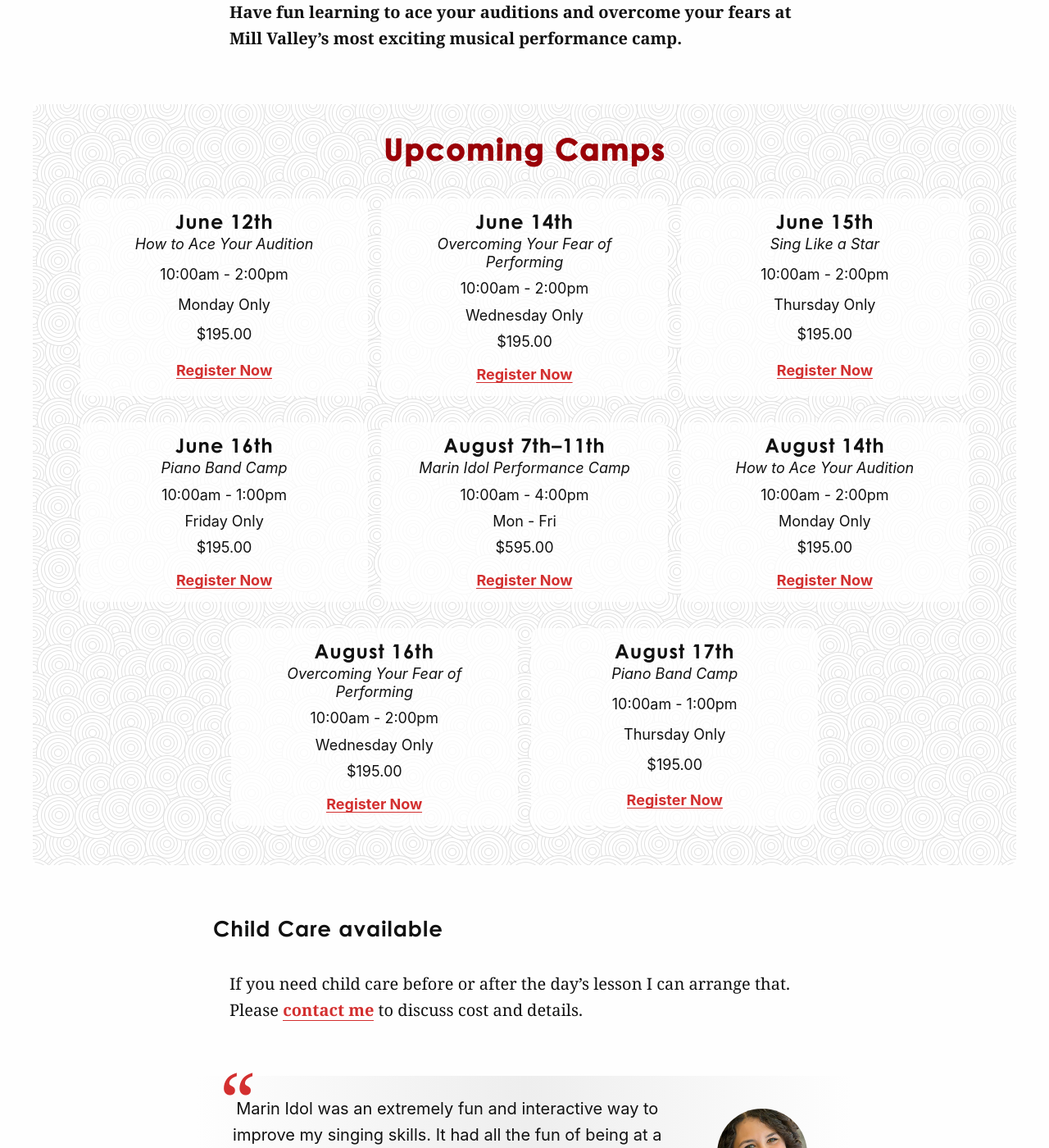
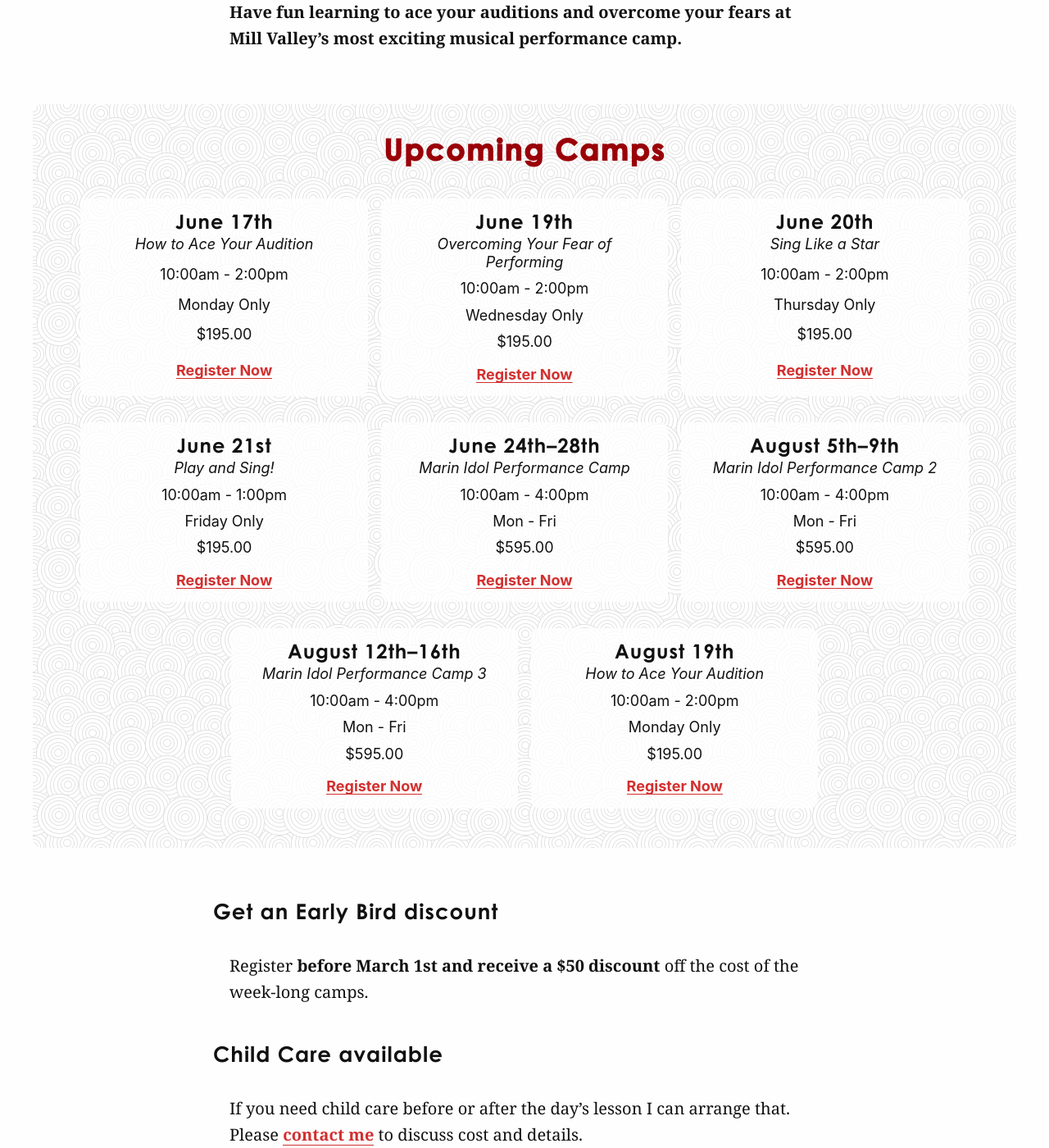
Before and after one commit to cchaiken/ccms, a Jekyll site: the page built from marin-idol-performance-camps.md, in a window 1280 px wide and 1400 px high, scrolled down 1133 px. Shown: the whole window at 82% size. Built offline with Jekyll 4.4.1, drawn with Linux system fonts in a browser that asks for light colours; some web fonts are replaced.

Commit message:
Updated Marin Idol Performance Camps

```diff
--- a/marin-idol-performance-camps.md
+++ b/marin-idol-performance-camps.md
@@ -10,70 +10,70 @@
   sub: Marin Idol Performance Camps
 newsletter: true
 camps:
-- start_date: 2023-06-12 00:00:00 Z
-  end_date: 2023-06-12 00:00:00 Z
+- start_date: 2024-06-17 00:00:00 Z
+  end_date: 2024-06-17 00:00:00 Z
   description: How to Ace Your Audition
   times: 10:00am - 2:00pm
   days: Monday Only
   cost: "$195.00"
-  eventbrite: <a href="https://www.eventbrite.com/e/how-to-ace-your-audition-tickets-641127298007" target="_blank"
-    rel="noreferrer">Register Now</a>
-- start_date: 2023-06-14 00:00:00 Z
-  end_date: 2023-06-14 00:00:00 Z
+  eventbrite: <a href="https://www.eventbrite.com/e/how-to-ace-your-audition-tickets-813718603247?aff=oddtdtcreator"
+    target="_blank" rel="noreferrer">Register Now</a>
+- start_date: 2024-06-19 00:00:00 Z
+  end_date: 2024-06-19 00:00:00 Z
   description: Overcoming Your Fear of Performing
   times: 10:00am - 2:00pm
   days: Wednesday Only
   cost: "$195.00"
-  eventbrite: <a href="https://OverComeYourFearofPerforming1.eventbrite.com" target="_blank"
-    rel="noreferrer">Register Now</a>
-- start_date: 2023-06-15 00:00:00 Z
-  end_date: 2023-06-15 00:00:00 Z
+  eventbrite: <a href="https://www.eventbrite.com/e/overcoming-your-fear-of-performing-tickets-813721572127?aff=oddtdtcreator"
+    target="_blank" rel="noreferrer">Register Now</a>
+- start_date: 2024-06-20 00:00:00 Z
+  end_date: 2024-06-20 00:00:00 Z
   description: Sing Like a Star
   times: 10:00am - 2:00pm
   days: Thursday Only
   cost: "$195.00"
-  eventbrite: <a href="https://www.eventbrite.com/e/sing-like-a-star-tickets-641155662847" target="_blank"
-    rel="noreferrer">Register Now</a>
-- start_date: 2023-06-16 00:00:00 Z
-  end_date: 2023-06-16 00:00:00 Z
-  description: Piano Band Camp
+  eventbrite: <a href="https://www.eventbrite.com/e/sing-like-a-star-tickets-813724149837"
+    target="_blank" rel="noreferrer">Register Now</a>
+- start_date: 2024-06-21 00:00:00 Z
+  end_date: 2024-06-21 00:00:00 Z
+  description: Play and Sing!
   times: 10:00am - 1:00pm
   days: Friday Only
   cost: "$195.00"
-  eventbrite: <a href="https://www.eventbrite.com/e/piano-band-camp-tickets-641159594607" target="_blank"
-    rel="noreferrer">Register Now</a>
-- start_date: 2023-08-07 00:00:00 Z
-  end_date: 2023-08-11 00:00:00 Z
+  eventbrite: <a href="https://www.eventbrite.com/e/play-and-sing-tickets-813725523947"
+    target="_blank" rel="noreferrer">Register Now</a>
+- start_date: 2024-06-24 00:00:00 Z
+  end_date: 2024-06-28 00:00:00 Z
   description: Marin Idol Performance Camp
   times: 10:00am - 4:00pm
   days: Mon - Fri
   cost: "$595.00"
-  eventbrite: <a href="https://www.eventbrite.com/e/marin-idol-performance-camp-2023-tickets-560052330597" target="_blank"
-    rel="noreferrer">Register Now</a>
-- start_date: 2023-08-14 00:00:00 Z
-  end_date: 2023-08-14 00:00:00 Z
+  eventbrite: <a href="https://www.eventbrite.com/e/marin-idol-performance-camp-tickets-812938088707?aff=oddtdtcreator"
+    target="_blank" rel="noreferrer">Register Now</a>
+- start_date: 2024-08-05 00:00:00 Z
+  end_date: 2024-08-09 00:00:00 Z
+  description: Marin Idol Performance Camp 2
+  times: 10:00am - 4:00pm
+  days: Mon - Fri
+  cost: "$595.00"
+  eventbrite: <a href="https://www.eventbrite.com/e/marin-idol-performance-camp-2-tickets-812940475847?aff=oddtdtcreator"
+    target="_blank" rel="noreferrer">Register Now</a>
+- start_date: 2024-08-12 00:00:00 Z
+  end_date: 2024-08-16 00:00:00 Z
+  description: Marin Idol Performance Camp 3
+  times: 10:00am - 4:00pm
+  days: Mon - Fri
+  cost: "$595.00"
+  eventbrite: <a href="https://www.eventbrite.com/e/marin-idol-performance-camp-3-tickets-812941388577?aff=oddtdtcreator"
+    target="_blank" rel="noreferrer">Register Now</a>
+- start_date: 2024-08-19 00:00:00 Z
+  end_date: 2024-08-19 00:00:00 Z
   description: How to Ace Your Audition
   times: 10:00am - 2:00pm
   days: Monday Only
   cost: "$195.00"
-  eventbrite: <a href="https://www.eventbrite.com/e/how-to-ace-your-audition-tickets-641126335127" target="_blank"
-    rel="noreferrer">Register Now</a>
-- start_date: 2023-08-16 00:00:00 Z
-  end_date: 2023-08-16 00:00:00 Z
-  description: Overcoming Your Fear of Performing
-  times: 10:00am - 2:00pm
-  days: Wednesday Only
-  cost: "$195.00"
-  eventbrite: <a href="https://www.eventbrite.com/e/overcome-your-fear-of-performing2-tickets-641150005927" target="_blank"
-    rel="noreferrer">Register Now</a>
-- start_date: 2023-08-17 00:00:00 Z
-  end_date: 2023-08-17 00:00:00 Z
-  description: Piano Band Camp
-  times: 10:00am - 1:00pm
-  days: Thursday Only
-  cost: "$195.00"
-  eventbrite: <a href="https://www.eventbrite.com/e/piano-band-camp2-tickets-641161480247" target="_blank"
-    rel="noreferrer">Register Now</a>
+  eventbrite: <a href="https://www.eventbrite.com/e/how-to-ace-your-audition-tickets-813719285287?aff=oddtdtcreator"
+    target="_blank" rel="noreferrer">Register Now</a>
 testimonials:
 - name: Eden F.
   avatar-image: "/uploads/avatar-eden-f.jpg"
@@ -104,6 +104,10 @@
 **Have fun learning to ace your auditions and overcome your fears at Mill Valley’s most exciting musical performance camp.**
 
 {% include idol-camps.html %}
+
+## Get an Early Bird discount
+
+Register **before March 1st and receive a $50 discount** off the cost of the week-long camps.
 
 ## Child Care available
 
```
